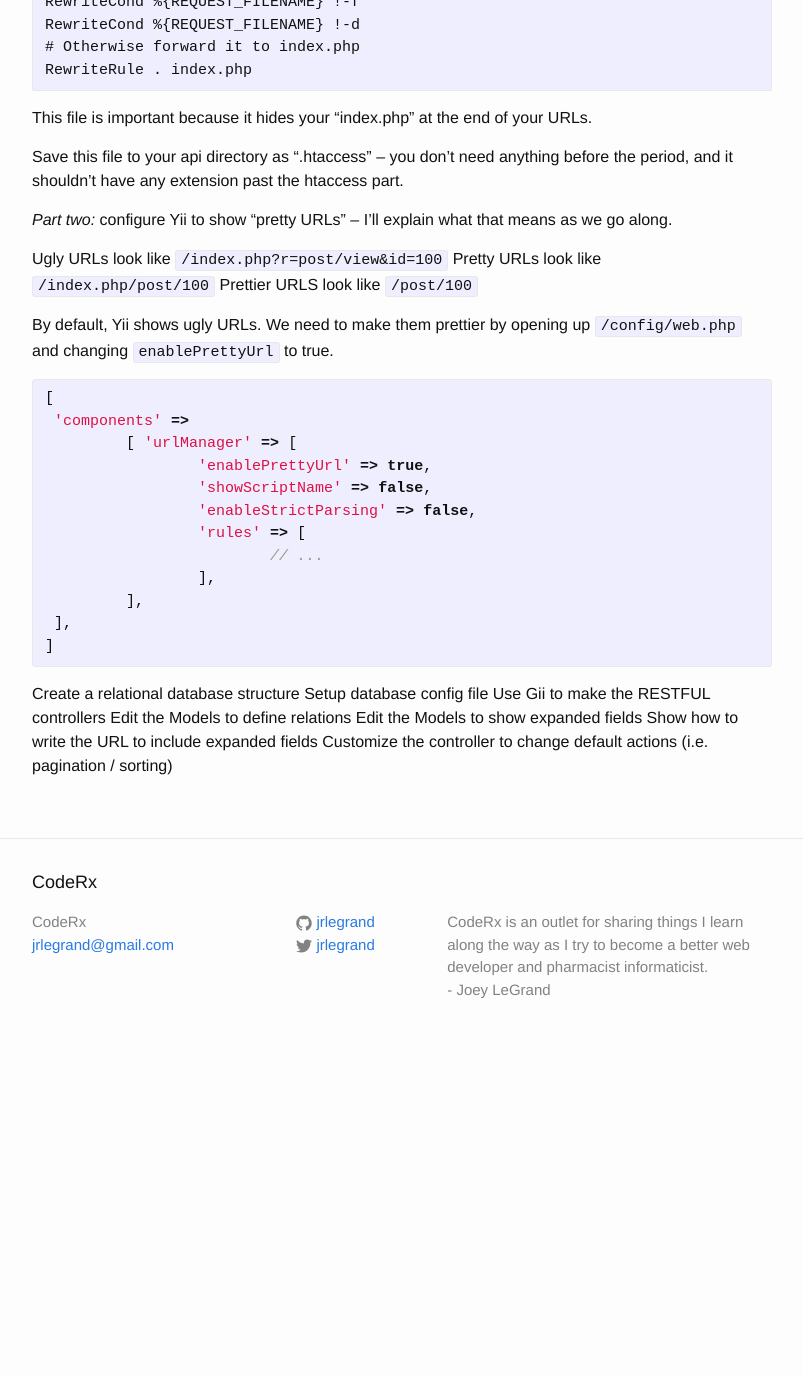
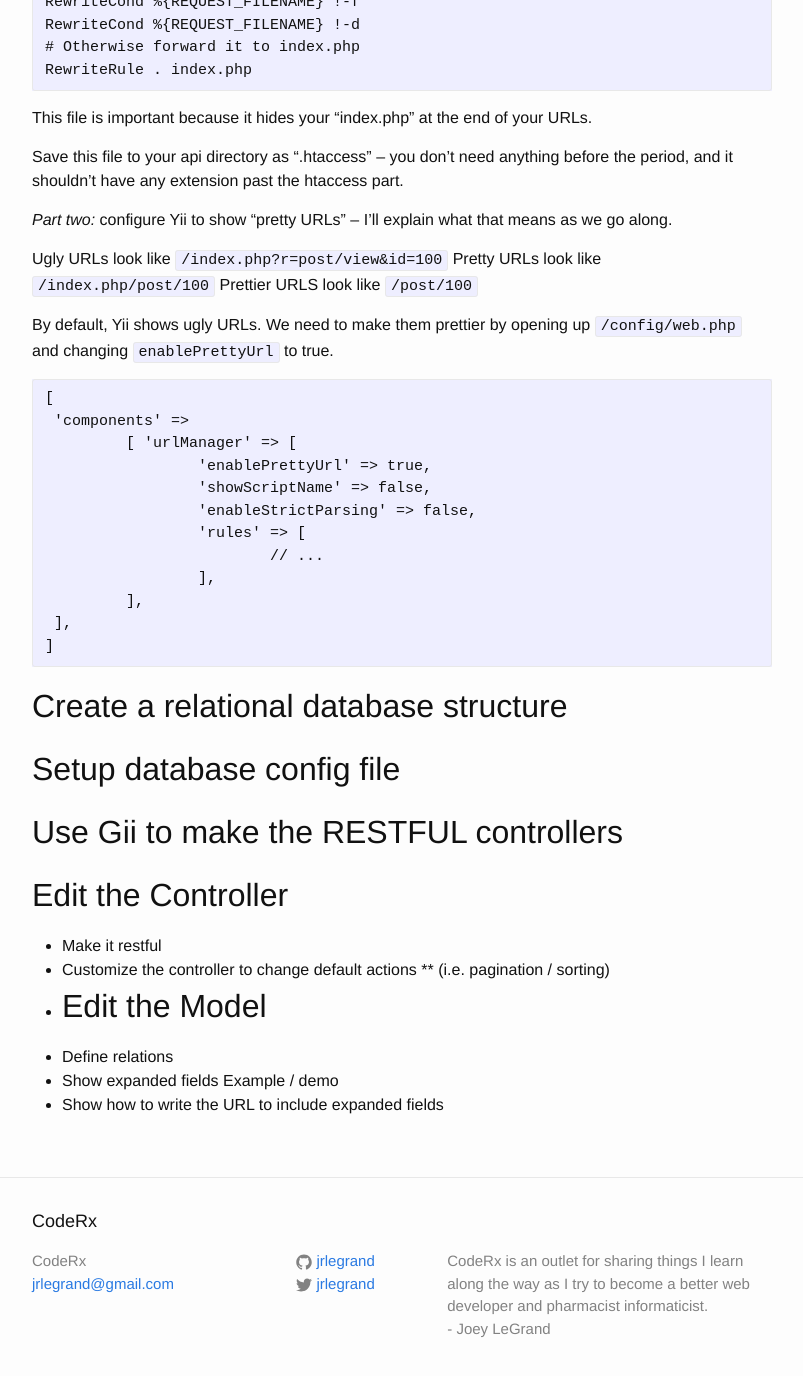
Before and after one commit to jrlegrand/jrlegrand.github.io, a Jekyll site: the page built from _posts/2016-02-15-restful-api-yii.markdown, in a window 1280 px wide and 1400 px high, scrolled down 742 px. Shown: the top 1376 px of the window, without its empty margins (238-1041 px from the left). Built offline with Jekyll 4.4.1, drawn with Linux system fonts in a browser that asks for light colours; before the commit the page ends 1803 px from its top, so only the background shows below that.

Commit message:
Update 2016-02-15-restful-api-yii.markdown
Testing editing post on github

```diff
--- a/_posts/2016-02-15-restful-api-yii.markdown
+++ b/_posts/2016-02-15-restful-api-yii.markdown
@@ -20,7 +20,6 @@ I recommend using the Composer method to install the basic application template.
 
 *Part one:* Create a new file in any basic text editor (i.e. Notepad) and fill it with the following code.
 
-
 	RewriteEngine on
 	# If a directory or a file exists, use it directly
 	RewriteCond %{REQUEST_FILENAME} !-f
@@ -40,25 +39,28 @@ Prettier URLS look like `/post/100`
 
 By default, Yii shows ugly URLs.  We need to make them prettier by opening up `/config/web.php` and changing `enablePrettyUrl` to true.
 
-{% highlight php %}
-[
- 'components' =>
-	 [ 'urlManager' => [
-		 'enablePrettyUrl' => true,
-		 'showScriptName' => false,
-		 'enableStrictParsing' => false,
-		 'rules' => [
-			 // ...
+	[
+	 'components' =>
+		 [ 'urlManager' => [
+			 'enablePrettyUrl' => true,
+			 'showScriptName' => false,
+			 'enableStrictParsing' => false,
+			 'rules' => [
+				 // ...
+			 ],
 		 ],
 	 ],
- ],
-]
-{% endhighlight %}
+	]
 
-Create a relational database structure
-Setup database config file
-Use Gii to make the RESTFUL controllers
-Edit the Models to define relations
-Edit the Models to show expanded fields
-Show how to write the URL to include expanded fields
-Customize the controller to change default actions (i.e. pagination / sorting)
+## Create a relational database structure
+## Setup database config file
+## Use Gii to make the RESTFUL controllers
+## Edit the Controller
+* Make it restful
+* Customize the controller to change default actions
+** (i.e. pagination / sorting)
+* ## Edit the Model
+* Define relations
+* Show expanded fields
+Example / demo
+* Show how to write the URL to include expanded fields
```
